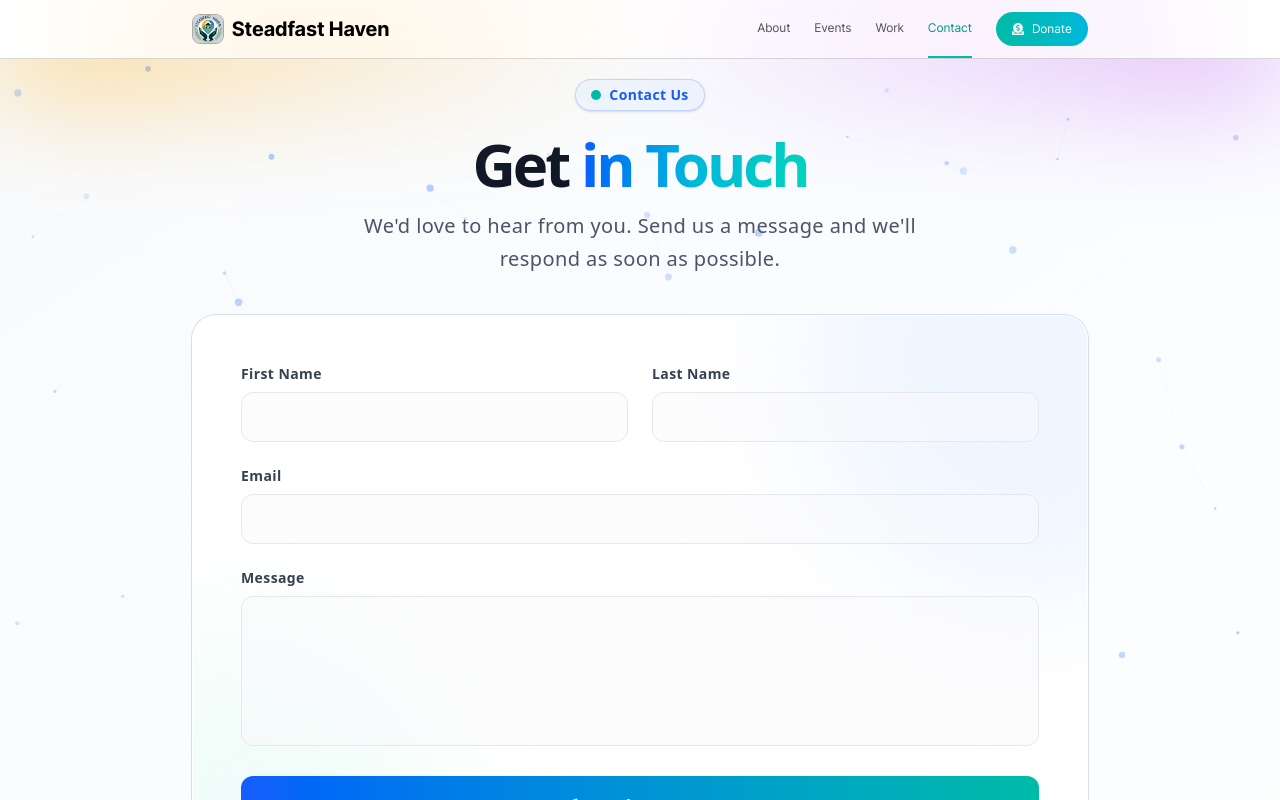
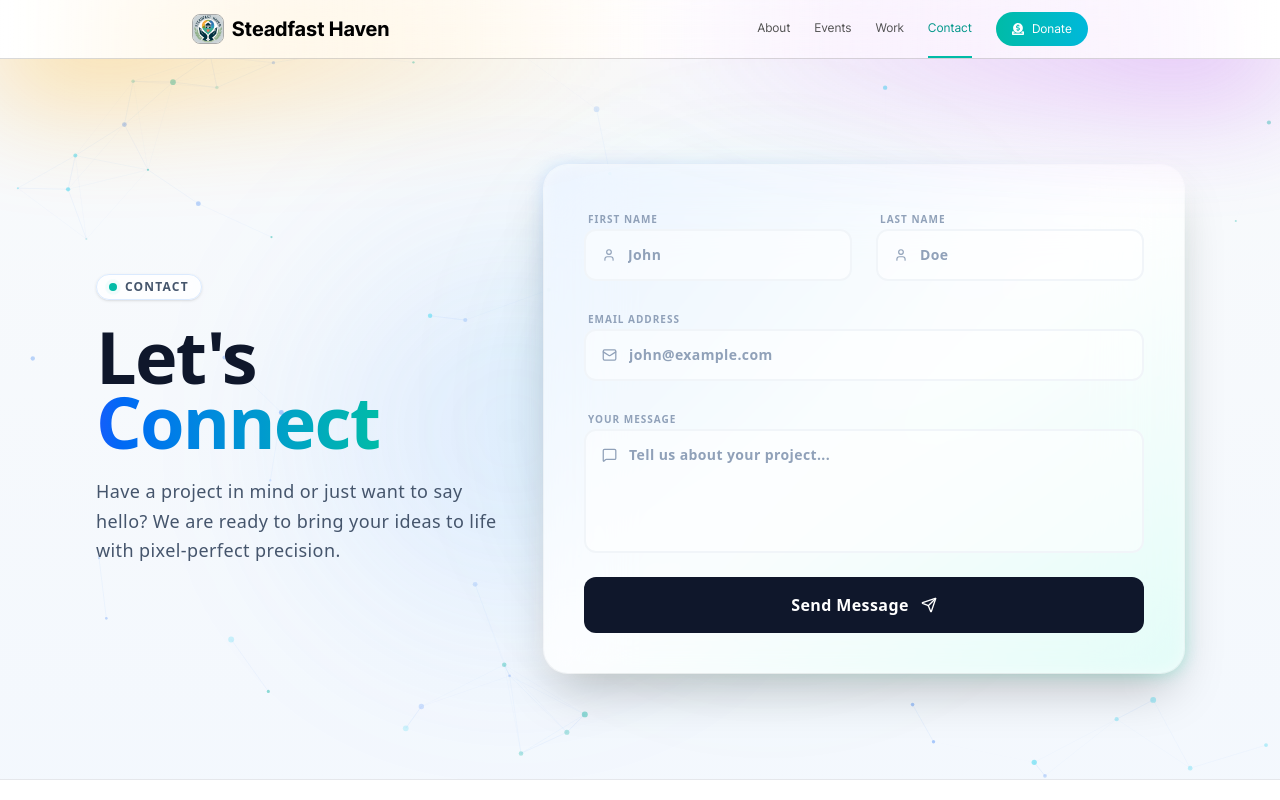
Before and after one commit to Achraftraf/Tranquil-stronghold, a Next.js app: page /contact in a window 1280 px wide. Shown: the top 800 px of the page. Built offline with nearby package versions, Linux system fonts and the light colour scheme.

Commit message:
update the contact page

```diff
--- a/app/contact/page.tsx
+++ b/app/contact/page.tsx
@@ -1,7 +1,7 @@
 "use client";
 
 import { useState, useEffect, useRef } from "react";
-import { Send} from "lucide-react";
+import { Send, Sparkles, Mail, User, MessageSquare } from "lucide-react";
 import { ParticleBackground } from "@/components/particle-background";
 
 const AnimatedSection = ({
@@ -23,7 +23,7 @@ const AnimatedSection = ({
           setTimeout(() => setIsVisible(true), delay * 1000);
         }
       },
-      { threshold: 0.1 },
+      { threshold: 0.1 }
     );
 
     if (ref.current) observer.observe(ref.current);
@@ -33,15 +33,13 @@ const AnimatedSection = ({
   return (
     <div
       ref={ref}
-      className={`transition-all duration-1000 ${
-        isVisible ? "opacity-100 translate-y-0" : "opacity-0 translate-y-8"
+      className={`transition-all duration-1000 ease-out ${isVisible ? "opacity-100 translate-y-0" : "opacity-0 translate-y-12"
         } ${classNames}`}
     >
       {children}
     </div>
   );
 };
-
 
 export default function Contact() {
   const [formData, setFormData] = useState({
@@ -50,6 +48,7 @@ export default function Contact() {
     email: "",
     message: "",
   });
+  const [focusedField, setFocusedField] = useState<string | null>(null);
   const [isSubmitting, setIsSubmitting] = useState(false);
   const [submitStatus, setSubmitStatus] = useState<{
     type: "success" | "error";
@@ -61,10 +60,11 @@ export default function Contact() {
     setIsSubmitting(true);
     setSubmitStatus(null);
 
+    // Simulate network request
     setTimeout(() => {
       setSubmitStatus({
         type: "success",
-        message: "Message sent successfully! We'll get back to you soon.",
+        message: "Message received! We'll be in touch shortly.",
       });
       setFormData({ name: "", lastName: "", email: "", message: "" });
       setIsSubmitting(false);
@@ -72,7 +72,7 @@ export default function Contact() {
   };
 
   const handleChange = (
-    e: React.ChangeEvent<HTMLInputElement | HTMLTextAreaElement>,
+    e: React.ChangeEvent<HTMLInputElement | HTMLTextAreaElement>
   ) => {
     setFormData({
       ...formData,
@@ -81,194 +81,187 @@ export default function Contact() {
   };
 
   return (
-    <section className="relative flex-1 w-full py-5 bg-gradient-to-br from-slate-50 via-blue-50/30 to-teal-50/20 text-black flex items-center justify-center font-sans overflow-hidden">
+    <section className="relative min-h-[90vh] w-full bg-slate-50 overflow-hidden flex items-center justify-center font-sans py-12 md:py-20">
+      {/* Background Atmosphere */}
+      <div className="absolute inset-0 z-0 bg-gradient-to-b from-slate-50 to-blue-50/50"></div>
+
+      {/* Dynamic Orbs behind glass */}
+      <div className="absolute top-1/4 left-1/4 w-96 h-96 bg-blue-400/20 rounded-full blur-[100px] animate-pulse-slow"></div>
+      <div className="absolute bottom-1/4 right-1/4 w-96 h-96 bg-teal-400/20 rounded-full blur-[100px] animate-pulse-slow [animation-delay:2s]"></div>
+
       <ParticleBackground />
 
-      <div className="relative z-10 w-full md:max-w-5xl mx-auto px-8">
-        <AnimatedSection
-          delay={0.1}
-          classNames="text-center mb-10 flex flex-col items-center"
-        >
-          <span className="mb-4 inline-flex items-center justify-center gap-2 rounded-full bg-blue-50 px-4 py-1.5 text-sm font-bold tracking-wide text-blue-600 ring-1 ring-inset ring-blue-600/20 transition-all hover:bg-blue-100 hover:scale-105 cursor-default shadow-sm">
-            <span className="relative flex h-2.5 w-2.5">
-              <span className="animate-ping absolute inline-flex h-full w-full rounded-full bg-blue-400 opacity-75"></span>
-              <span className="relative inline-flex rounded-full h-2.5 w-2.5 bg-teal-500"></span>
+      <div className="relative z-10 w-full max-w-6xl mx-auto px-4 sm:px-6 lg:px-8">
+        <div className="grid lg:grid-cols-5 gap-12 lg:gap-8 items-center">
+
+          {/* Left Column: Heading & Info */}
+          <div className="lg:col-span-2 text-center lg:text-left space-y-6">
+            <AnimatedSection delay={0.1}>
+              <div className="inline-flex items-center gap-2 px-3 py-1 rounded-full bg-white/80 border border-blue-100 shadow-sm backdrop-blur-sm mb-6">
+                <span className="relative flex h-2 w-2">
+                  <span className="animate-ping absolute inline-flex h-full w-full rounded-full bg-teal-400 opacity-75"></span>
+                  <span className="relative inline-flex rounded-full h-2 w-2 bg-teal-500"></span>
                 </span>
-            Contact Us
+                <span className="text-xs font-bold uppercase tracking-widest text-slate-600">
+                  Contact
                 </span>
+              </div>
 
-          <h1 className="text-5xl md:text-6xl font-black tracking-tighter mb-2 text-gray-900 leading-tight">
-            Get{" "}
-            <span className="bg-gradient-to-r from-blue-600 via-cyan-500 to-teal-400 bg-clip-text text-transparent">
-              in Touch
+              <h1 className="text-5xl md:text-6xl lg:text-7xl font-black tracking-tight text-slate-900 leading-[0.9]">
+                Let's <br />
+                <span className="text-transparent bg-clip-text bg-gradient-to-r from-blue-600 to-teal-500">
+                  Connect
                 </span>
               </h1>
-          <p className="text-lg md:text-xl text-gray-600 max-w-xl mx-auto leading-relaxed font-medium">
-            We'd love to hear from you. Send us a message and we'll respond as
-            soon as possible.
+            </AnimatedSection>
+
+            <AnimatedSection delay={0.2} classNames="max-w-md mx-auto lg:mx-0">
+              <p className="text-lg text-slate-600 leading-relaxed font-medium">
+                Have a project in mind or just want to say hello?
+                We are ready to bring your ideas to life with pixel-perfect precision.
               </p>
             </AnimatedSection>
+          </div>
 
-        <div className="px-2 lg:px-8">
-          <AnimatedSection delay={0.2} classNames="mb-2">
+          {/* Right Column: Glassmorphism Form */}
+          <div className="lg:col-span-3">
+            <AnimatedSection delay={0.3}>
+              <div className="relative">
+                {/* Decorative border gradient */}
+                <div className="absolute -inset-[1px] rounded-3xl bg-gradient-to-br from-blue-200 via-white to-teal-200 opacity-70 blur-sm"></div>
+
+                {/* Glass Card */}
+                <div className="relative bg-white/60 backdrop-blur-2xl rounded-3xl p-8 md:p-10 shadow-2xl ring-1 ring-white/60">
+
                   {submitStatus && (
-              <div
-                className={`p-4 rounded-xl text-sm animate-slide-down mb-3 ${
-                  submitStatus.type === "success"
-                    ? "bg-teal-50 text-teal-800 border border-teal-300"
-                    : "bg-red-50 text-red-800 border border-red-200"
-                }`}
-              >
+                    <div className={`absolute top-0 left-0 right-0 -mt-16 mx-4 p-4 rounded-xl text-sm font-medium text-center animate-slide-down shadow-lg backdrop-blur-md border ${submitStatus.type === 'success'
+                        ? 'bg-teal-50/90 text-teal-800 border-teal-200'
+                        : 'bg-red-50/90 text-red-800 border-red-200'
+                      }`}>
                       {submitStatus.message}
                     </div>
                   )}
 
-            <div className="overflow-hidden rounded-3xl bg-white p-8 md:p-12 ring-1 ring-blue-900/15 border border-white/50">
-
-              <div className="relative z-10">
-                <div className="absolute top-0 right-0 -translate-y-1/2 translate-x-1/2 w-[30rem] h-[30rem] bg-blue-50/90 rounded-full blur-3xl pointer-events-none animate-pulse-slow -z-10"></div>
-                <div className="absolute bottom-0 left-0 translate-y-1/2 -translate-x-1/2 w-[25rem] h-[25rem] bg-teal-50/90 rounded-full blur-3xl pointer-events-none animate-pulse-slow [animation-delay:2s] -z-10"></div>
-
-                <div className="space-y-6">
+                  <form onSubmit={handleSubmit} className="space-y-6">
                     <div className="grid grid-cols-1 md:grid-cols-2 gap-6">
-                    <div className="group">
-                      <label
-                        htmlFor="name"
-                        className="block text-sm font-semibold mb-2 text-gray-700"
-                      >
-                        First Name
-                      </label>
+                      <div className="space-y-1.5 cursor-text" onClick={() => document.getElementById('name')?.focus()}>
+                        <label className="text-[10px] font-extrabold uppercase tracking-widest text-slate-400 pl-1">First Name</label>
+                        <div className={`group relative flex items-center bg-white/50 border-2 rounded-xl transition-all duration-300 ${focusedField === 'name' ? 'border-blue-500 shadow-lg shadow-blue-500/10 bg-white' : 'border-slate-100 hover:border-slate-200'}`}>
+                          <User className={`w-4 h-4 ml-4 transition-colors ${focusedField === 'name' ? 'text-blue-500' : 'text-slate-400'}`} />
                           <input
                             type="text"
                             id="name"
                             name="name"
                             value={formData.name}
                             onChange={handleChange}
-                        className="w-full bg-gray-50/50 border border-gray-200 rounded-xl p-3 focus:border-teal-500 focus:bg-white focus:ring-4 focus:ring-teal-500/10 focus:outline-none transition-all duration-300 text-base hover:border-blue-300"
+                            onFocus={() => setFocusedField('name')}
+                            onBlur={() => setFocusedField(null)}
+                            className="w-full bg-transparent border-none p-3.5 pl-3 text-slate-800 placeholder-slate-400 focus:ring-0 text-sm font-semibold"
+                            placeholder="John"
                             required
                           />
                         </div>
-                    <div className="group">
-                      <label
-                        htmlFor="lastName"
-                        className="block text-sm font-semibold mb-2 text-gray-700"
-                      >
-                        Last Name
-                      </label>
+                      </div>
+
+                      <div className="space-y-1.5 cursor-text" onClick={() => document.getElementById('lastName')?.focus()}>
+                        <label className="text-[10px] font-extrabold uppercase tracking-widest text-slate-400 pl-1">Last Name</label>
+                        <div className={`group relative flex items-center bg-white/50 border-2 rounded-xl transition-all duration-300 ${focusedField === 'lastName' ? 'border-teal-500 shadow-lg shadow-teal-500/10 bg-white' : 'border-slate-100 hover:border-slate-200'}`}>
+                          <User className={`w-4 h-4 ml-4 transition-colors ${focusedField === 'lastName' ? 'text-teal-500' : 'text-slate-400'}`} />
                           <input
                             type="text"
                             id="lastName"
                             name="lastName"
                             value={formData.lastName}
                             onChange={handleChange}
-                        className="w-full bg-gray-50/50 border border-gray-200 rounded-xl p-3 focus:border-teal-500 focus:bg-white focus:ring-4 focus:ring-teal-500/10 focus:outline-none transition-all duration-300 text-base hover:border-blue-300"
+                            onFocus={() => setFocusedField('lastName')}
+                            onBlur={() => setFocusedField(null)}
+                            className="w-full bg-transparent border-none p-3.5 pl-3 text-slate-800 placeholder-slate-400 focus:ring-0 text-sm font-semibold"
+                            placeholder="Doe"
                             required
                           />
                         </div>
                       </div>
+                    </div>
 
-                  <div>
-                    <label
-                      htmlFor="email"
-                      className="block text-sm font-semibold mb-2 text-gray-700"
-                    >
-                      Email
-                    </label>
+                    <div className="space-y-1.5 cursor-text" onClick={() => document.getElementById('email')?.focus()}>
+                      <label className="text-[10px] font-extrabold uppercase tracking-widest text-slate-400 pl-1">Email Address</label>
+                      <div className={`group relative flex items-center bg-white/50 border-2 rounded-xl transition-all duration-300 ${focusedField === 'email' ? 'border-blue-500 shadow-lg shadow-blue-500/10 bg-white' : 'border-slate-100 hover:border-slate-200'}`}>
+                        <Mail className={`w-4 h-4 ml-4 transition-colors ${focusedField === 'email' ? 'text-blue-500' : 'text-slate-400'}`} />
                         <input
                           type="email"
                           id="email"
                           name="email"
                           value={formData.email}
                           onChange={handleChange}
-                      className="w-full bg-gray-50/50 border border-gray-200 rounded-xl p-3 focus:border-teal-500 focus:bg-white focus:ring-4 focus:ring-teal-500/10 focus:outline-none transition-all duration-300 text-base hover:border-blue-300"
+                          onFocus={() => setFocusedField('email')}
+                          onBlur={() => setFocusedField(null)}
+                          className="w-full bg-transparent border-none p-3.5 pl-3 text-slate-800 placeholder-slate-400 focus:ring-0 text-sm font-semibold"
+                          placeholder="john@example.com"
                           required
                         />
                       </div>
+                    </div>
 
-                  <div>
-                    <label
-                      htmlFor="message"
-                      className="block text-sm font-semibold mb-2 text-gray-700"
-                    >
-                      Message
-                    </label>
+                    <div className="space-y-1.5 cursor-text" onClick={() => document.getElementById('message')?.focus()}>
+                      <label className="text-[10px] font-extrabold uppercase tracking-widest text-slate-400 pl-1">Your Message</label>
+                      <div className={`group relative flex items-start bg-white/50 border-2 rounded-xl transition-all duration-300 ${focusedField === 'message' ? 'border-teal-500 shadow-lg shadow-teal-500/10 bg-white' : 'border-slate-100 hover:border-slate-200'}`}>
+                        <MessageSquare className={`w-4 h-4 ml-4 mt-4 transition-colors ${focusedField === 'message' ? 'text-teal-500' : 'text-slate-400'}`} />
                         <textarea
                           id="message"
                           name="message"
-                      rows={5}
+                          rows={4}
                           value={formData.message}
                           onChange={handleChange}
-                      className="resize-none w-full bg-gray-50/50 border border-gray-200 rounded-xl p-3 focus:border-teal-500 focus:bg-white focus:ring-4 focus:ring-teal-500/10 focus:outline-none transition-all duration-300 text-base min-h-[150px] hover:border-blue-300"
+                          onFocus={() => setFocusedField('message')}
+                          onBlur={() => setFocusedField(null)}
+                          className="w-full bg-transparent border-none p-3.5 pl-3 text-slate-800 placeholder-slate-400 focus:ring-0 text-sm font-semibold resize-none min-h-[120px]"
+                          placeholder="Tell us about your project..."
                           required
                         ></textarea>
                       </div>
+                    </div>
 
                     <button
-                    onClick={handleSubmit}
                       disabled={isSubmitting}
-                    className="group relative w-full mt-6 bg-gradient-to-r from-blue-600 to-teal-500 text-white py-4 rounded-xl font-bold text-lg  hover:shadow-teal-500/40 hover:scale-[1.01] transition-all duration-300 disabled:opacity-50 disabled:cursor-not-allowed flex items-center justify-center gap-2 overflow-hidden"
+                      className="group relative w-full overflow-hidden rounded-xl bg-slate-900 p-4 transition-all duration-300 hover:bg-slate-800 hover:shadow-2xl hover:shadow-blue-500/40 hover:-translate-y-1 active:translate-y-0 disabled:opacity-50 disabled:cursor-not-allowed"
                     >
-                    <span className="absolute inset-0 bg-gradient-to-r from-teal-500 to-blue-600 opacity-0 group-hover:opacity-100 transition-opacity duration-300"></span>
-                    <Send className="w-4 h-4 relative z-10 group-hover:translate-x-1 transition-transform duration-300" />
-                    <span className="relative z-10">
-                      {isSubmitting ? "Sending..." : "Send Message"}
+                      <div className="absolute inset-0 flex items-center justify-center text-white/10 opacity-0 transition-opacity duration-300 group-hover:opacity-100">
+                        <Sparkles className="w-24 h-24 animate-spin-slow" />
+                      </div>
+                      <div className="relative flex items-center justify-center gap-3">
+                        <span className="text-base font-bold text-white tracking-wide">
+                          {isSubmitting ? "Sending Message..." : "Send Message"}
                         </span>
+                        {!isSubmitting && <Send className="w-4 h-4 text-white transition-transform duration-300 group-hover:translate-x-1 group-hover:-translate-y-1" />}
+                      </div>
+                      <div className="absolute inset-0 bg-gradient-to-r from-blue-600/0 via-white/20 to-blue-600/0 skew-x-12 -translate-x-[200%] transition-transform duration-1000 group-hover:translate-x-[200%]" />
                     </button>
-                </div>
+
+                  </form>
                 </div>
               </div>
             </AnimatedSection>
           </div>
         </div>
+      </div>
 
-      <style jsx>{`
-        @keyframes float {
-          0%,
-          100% {
-            transform: translate(0, 0) scale(1);
+      <style jsx global>{`
+        @keyframes slide-down {
+          from { opacity: 0; transform: translateY(-10px); }
+          to { opacity: 1; transform: translateY(0); }
         }
-          33% {
-            transform: translate(30px, -30px) scale(1.1);
+        .animate-slide-down {
+          animation: slide-down 0.4s cubic-bezier(0.16, 1, 0.3, 1);
         }
-          66% {
-            transform: translate(-20px, 20px) scale(0.9);
+        .animate-pulse-slow {
+            animation: pulse 8s cubic-bezier(0.4, 0, 0.6, 1) infinite;
         }
+        .animate-spin-slow {
+            animation: spin 8s linear infinite;
         }
-
-        @keyframes float-delayed {
-          0%,
-          100% {
-            transform: translate(0, 0) scale(1);
-          }
-          33% {
-            transform: translate(-30px, 30px) scale(0.9);
-          }
-          66% {
-            transform: translate(20px, -20px) scale(1.1);
-          }
-        }
-
-        @keyframes slide-down {
-          from {
-            opacity: 0;
-            transform: translateY(-20px);
-          }
-          to {
-            opacity: 1;
-            transform: translateY(0);
-          }
-        }
-
-        .animate-float {
-          animation: float 20s ease-in-out infinite;
-        }
-
-        .animate-float-delayed {
-          animation: float-delayed 25s ease-in-out infinite;
-        }
-
-        .animate-slide-down {
-          animation: slide-down 0.5s ease-out;
+        @keyframes spin {
+            from { transform: rotate(0deg); }
+            to { transform: rotate(360deg); }
         }
       `}</style>
     </section>
--- a/components/particle-background.tsx
+++ b/components/particle-background.tsx
@@ -1,6 +1,5 @@
-"use client"
-import {useEffect, useRef} from 'react';
-
+"use client";
+import { useEffect, useRef } from "react";
 
 export const ParticleBackground = () => {
   const canvasRef = useRef<HTMLCanvasElement>(null);
@@ -12,7 +11,10 @@ export const ParticleBackground = () => {
     const ctx = canvas.getContext("2d");
     if (!ctx) return;
     let animationFrameId: number;
-    let particles = [];
+    let particles: Particle[] = [];
+
+    // Brand palette: Blue-500, Teal-500, Cyan-400
+    const colors = ["#3b82f6", "#14b8a6", "#22d3ee"];
 
     const resizeCanvas = () => {
       canvas.width = canvas.offsetWidth;
@@ -27,41 +29,73 @@ export const ParticleBackground = () => {
       y!: number;
       speed!: number;
       size!: number;
-      opacity!: number;
+      color!: string;
+      baseAlpha!: number;
 
       constructor() {
-        this.reset();
-        this.y = Math.random() * canvas!.height;
-        this.opacity = Math.random() * 0.5 + 0.2;
+        this.reset(true);
       }
 
-      reset() {
+      reset(initial = false) {
         this.x = Math.random() * canvas!.width;
-        this.y = -10;
-        this.speed = Math.random() * 1 + 0.5;
-        this.size = Math.random() * 3 + 1;
-        this.opacity = Math.random() * 0.5 + 0.2;
+        // If initial, scatter everywhere. If resetting, start just above the top.
+        this.y = initial ? Math.random() * canvas!.height : -10;
+
+        // Size variation for depth
+        this.size = Math.random() * 2 + 1; // 1px to 3px
+
+        // Speed linked to size for parallax effect (bigger = faster/closer)
+        this.speed = this.size * 0.4 + 0.2;
+
+        this.color = colors[Math.floor(Math.random() * colors.length)];
+        this.baseAlpha = Math.random() * 0.4 + 0.2; // Slightly more transparent for softness
       }
 
       update() {
         this.y += this.speed;
-        if (this.y > canvas!.height) {
+
+        // Reset when fully off screen
+        if (this.y > canvas!.height + 10) {
           this.reset();
         }
       }
 
       draw() {
         if (!ctx) return;
-        ctx.fillStyle = `rgba(59, 130, 246, ${this.opacity})`;
+        ctx.globalAlpha = this.baseAlpha;
+        ctx.fillStyle = this.color;
+
         ctx.beginPath();
         ctx.arc(this.x, this.y, this.size, 0, Math.PI * 2);
         ctx.fill();
+        ctx.globalAlpha = 1.0;
       }
     }
 
-    for (let i = 0; i < 50; i++) {
-      particles.push(new Particle());
-    }
+    // Initialize particles based on screen area to keep consistent density
+    const initParticles = () => {
+      particles = [];
+      const particleCount = Math.min(
+        100,
+        Math.floor((canvas.width * canvas.height) / 12000)
+      );
+
+      for (let i = 0; i < particleCount; i++) {
+        particles.push(new Particle());
+      }
+    };
+
+    initParticles();
+
+    // Re-init on resize to prevent clustering or sparsity
+    let resizeTimeout: NodeJS.Timeout;
+    const handleResize = () => {
+      resizeCanvas();
+      clearTimeout(resizeTimeout);
+      resizeTimeout = setTimeout(initParticles, 100);
+    };
+    window.removeEventListener("resize", resizeCanvas); // Remove old listener
+    window.addEventListener("resize", handleResize);
 
     const animate = () => {
       ctx.clearRect(0, 0, canvas.width, canvas.height);
@@ -71,15 +105,24 @@ export const ParticleBackground = () => {
         particle.draw();
       });
 
+      // Connections
       particles.forEach((p1, i) => {
+        // Only connect to a subset to save performance and reduce clutter
         particles.slice(i + 1).forEach((p2) => {
           const dx = p1.x - p2.x;
+
+          // Optimization: fast check on x distance before extensive math
+          if (Math.abs(dx) > 120) return;
+
           const dy = p1.y - p2.y;
           const distance = Math.sqrt(dx * dx + dy * dy);
 
-          if (distance < 150) {
-            ctx.strokeStyle = `rgba(59, 130, 246, ${0.1 * (1 - distance / 150)})`;
-            ctx.lineWidth = 1;
+          if (distance < 120) {
+            // Calculate opacity based on distance
+            const alpha = 0.15 * (1 - distance / 120);
+
+            ctx.strokeStyle = `rgba(59, 130, 246, ${alpha})`; // Blueish connections
+            ctx.lineWidth = 0.8;
             ctx.beginPath();
             ctx.moveTo(p1.x, p1.y);
             ctx.lineTo(p2.x, p2.y);
@@ -94,7 +137,7 @@ export const ParticleBackground = () => {
     animate();
 
     return () => {
-      window.removeEventListener("resize", resizeCanvas);
+      window.removeEventListener("resize", handleResize);
       cancelAnimationFrame(animationFrameId);
     };
   }, []);
@@ -103,7 +146,8 @@ export const ParticleBackground = () => {
     <canvas
       ref={canvasRef}
       className="absolute inset-0 w-full h-full pointer-events-none"
-      style={{ opacity: 0.6 }}
+      // Slightly reduced opacity for subtle background effect
+      style={{ opacity: 0.8 }}
     />
   );
 };
```
Lines whose indentation alone changed are shown as unchanged.
